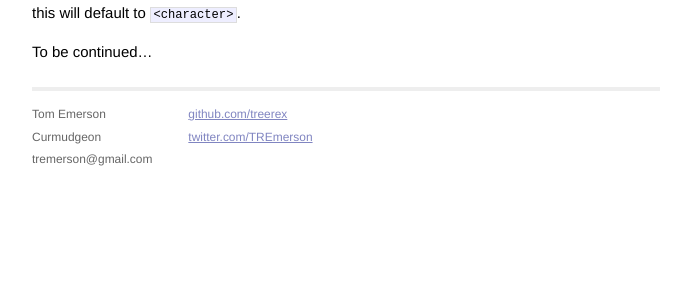
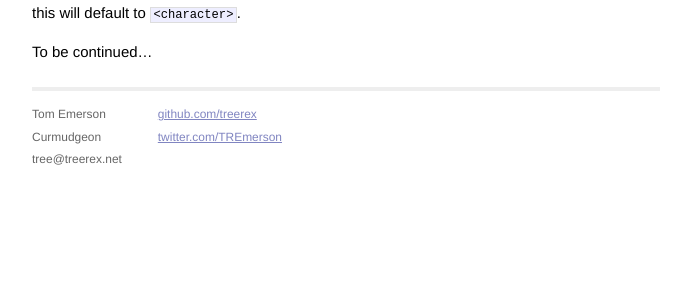
Before and after one commit to TreeRex/treerex-blog, a Jekyll site: the page built from _posts/2013-08-15-open-dylan-streams.md, in a window 1280 px wide. Shown: the part 629-928 px from the top of the page, without its empty margins (294-985 px from the left). Built offline with Jekyll 4.4.1, drawn with Linux system fonts in a browser that asks for light colours.

Commit message:
Update for treerex.net and fix silly issue with page naming.

```diff
--- a/_layouts/default.html
+++ b/_layouts/default.html
@@ -28,7 +28,7 @@
               <p>
                 Tom Emerson<br />
                 Curmudgeon<br />
-                tremerson@gmail.com
+                tree@treerex.net
               </p>
             </div>
             <div class="contact">
--- a/index.html
+++ b/index.html
@@ -1,6 +1,6 @@
 ---
 layout: default
-title: Your New Jekyll Site
+title: Tree's Random Thoughts
 ---
 
 <div id="home">
```
